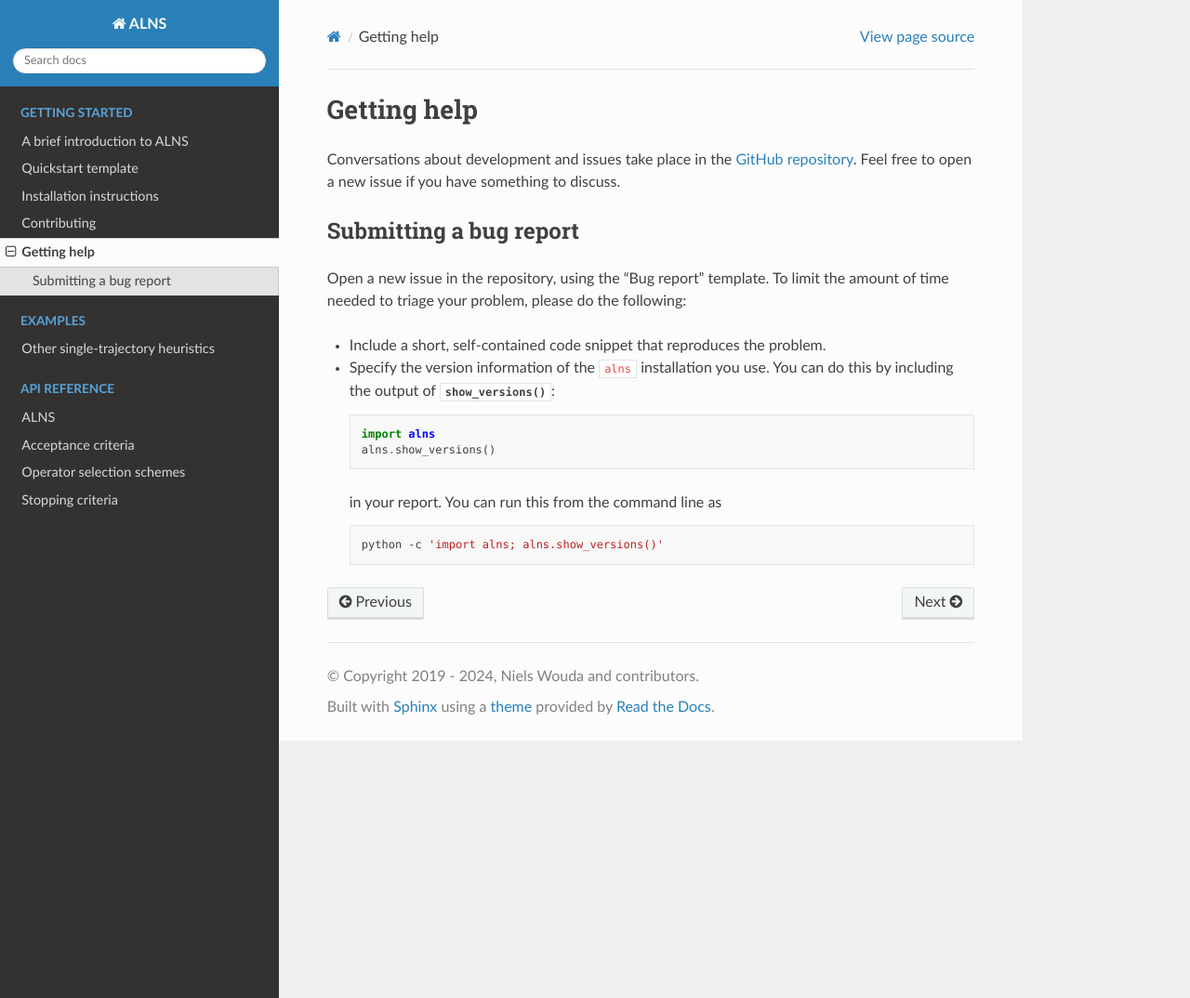
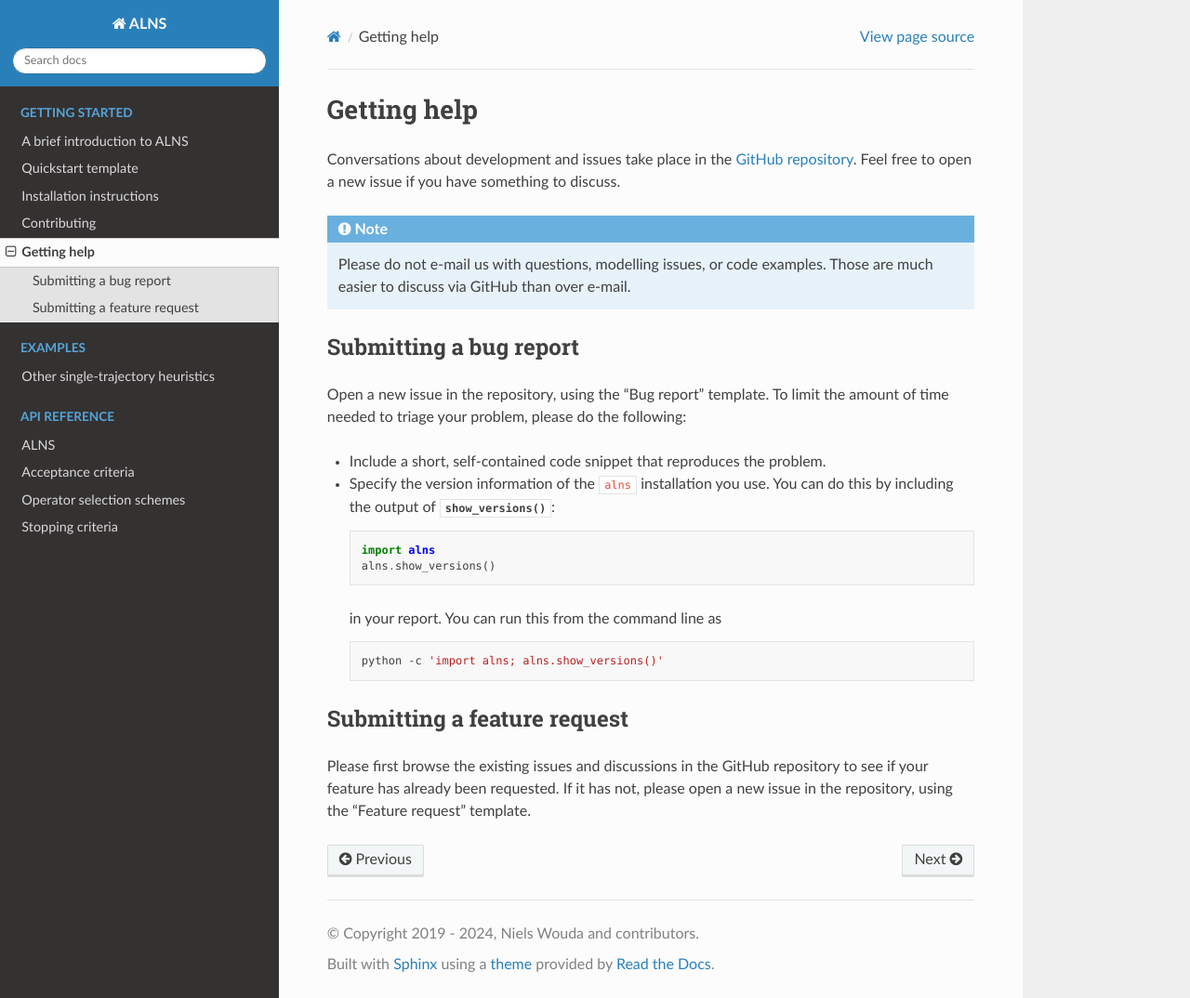
Before and after one commit to N-Wouda/ALNS, a Sphinx documentation site: the page built from docs/source/setup/getting_help.rst, in a window 1280 px wide and 1074 px high. Shown: the whole window at 93% size. Built offline with Sphinx 7.4.7 and the Read the Docs theme 3.1.0, drawn with Linux system fonts in a browser that asks for light colours; pages that are not in the unit, such as notebooks, are missing from menus.

Commit message:
Some textual changes explaining how to get help (#174)
* Some textual changes explaining how to get help

* CI maintenance

```diff
--- a/docs/source/setup/getting_help.rst
+++ b/docs/source/setup/getting_help.rst
@@ -3,6 +3,12 @@ Getting help
 
 Conversations about development and issues take place in the `GitHub repository <https://github.com/N-Wouda/ALNS/>`_.
 Feel free to open a new issue if you have something to discuss.
+
+.. note::
+
+   Please do not e-mail us with questions, modelling issues, or code examples.
+   Those are much easier to discuss via GitHub than over e-mail.
+
 
 Submitting a bug report
 -----------------------
@@ -25,3 +31,10 @@ To limit the amount of time needed to triage your problem, please do the followi
   .. code-block:: shell
 
      python -c 'import alns; alns.show_versions()'
+
+
+Submitting a feature request
+----------------------------
+
+Please first browse the existing issues and discussions in the GitHub repository to see if your feature has already been requested.
+If it has not, please open a new issue in the repository, using the "Feature request" template.
```
Also changed, not shown: README.md (+4 -1 lines), pyproject.toml (+6 -2 lines), 1 other file.
